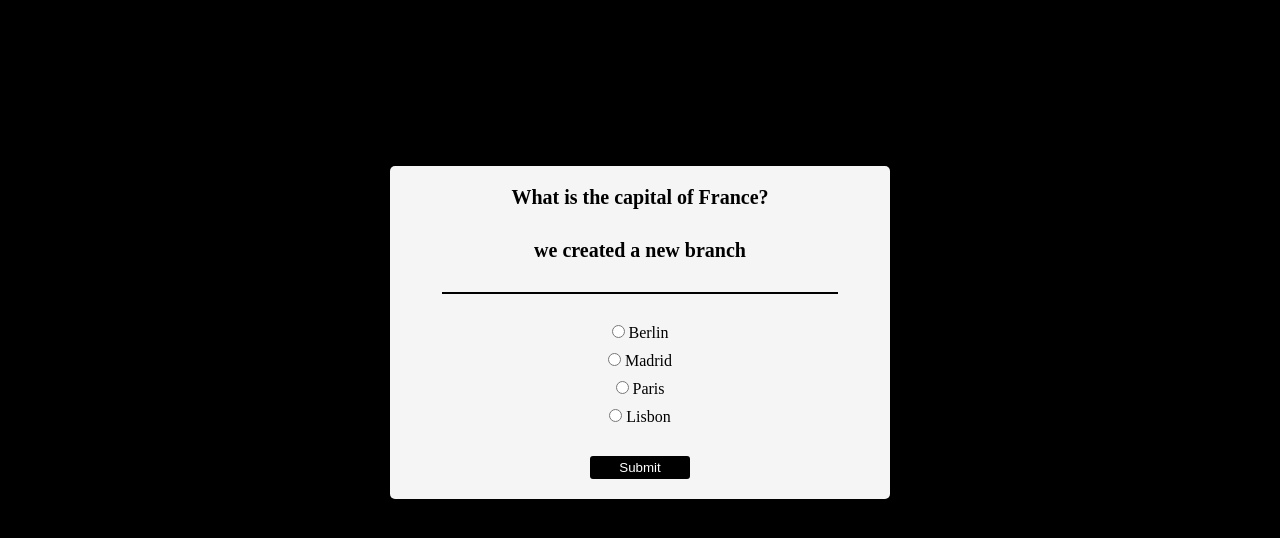
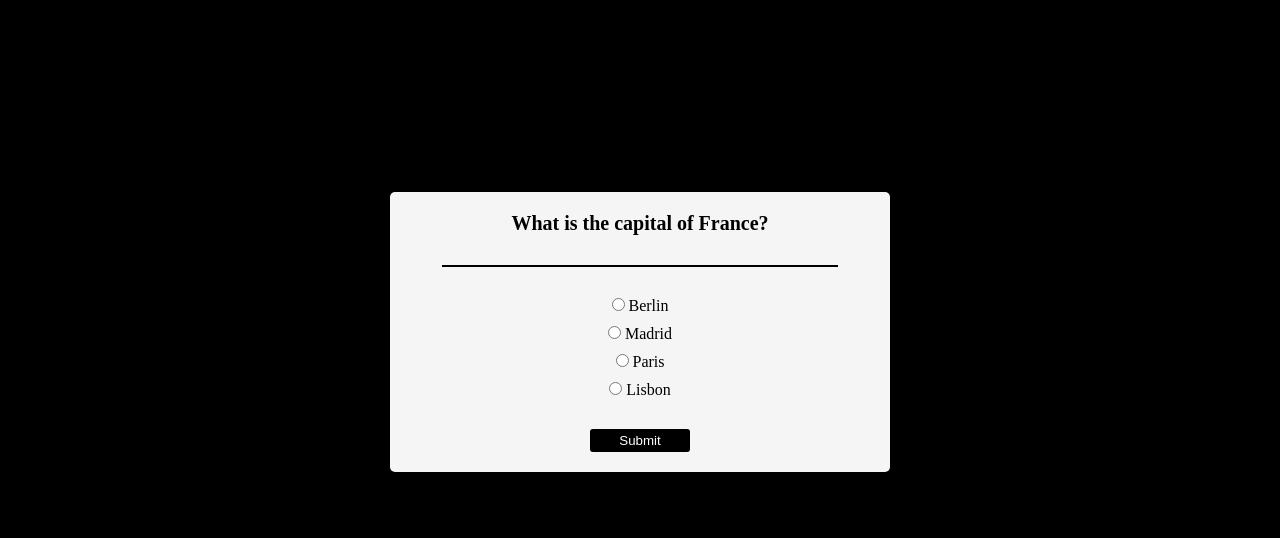
Before and after one commit to Samuel093/quizApp, a plain HTML site: page index.html in a window 1280 px wide. Shown: the part 68-606 px from the top of the page. Drawn offline with Linux system fonts and the light colour scheme.

Commit message:
removed a ptag

```diff
--- a/index.html
+++ b/index.html
@@ -13,7 +13,6 @@
 
     <div class="q-container">
         <h4 id="question">Question here</h4>
-        <h4 id="question">we created a new branch</h4>
 
         <div class="border"></div>
 
```
